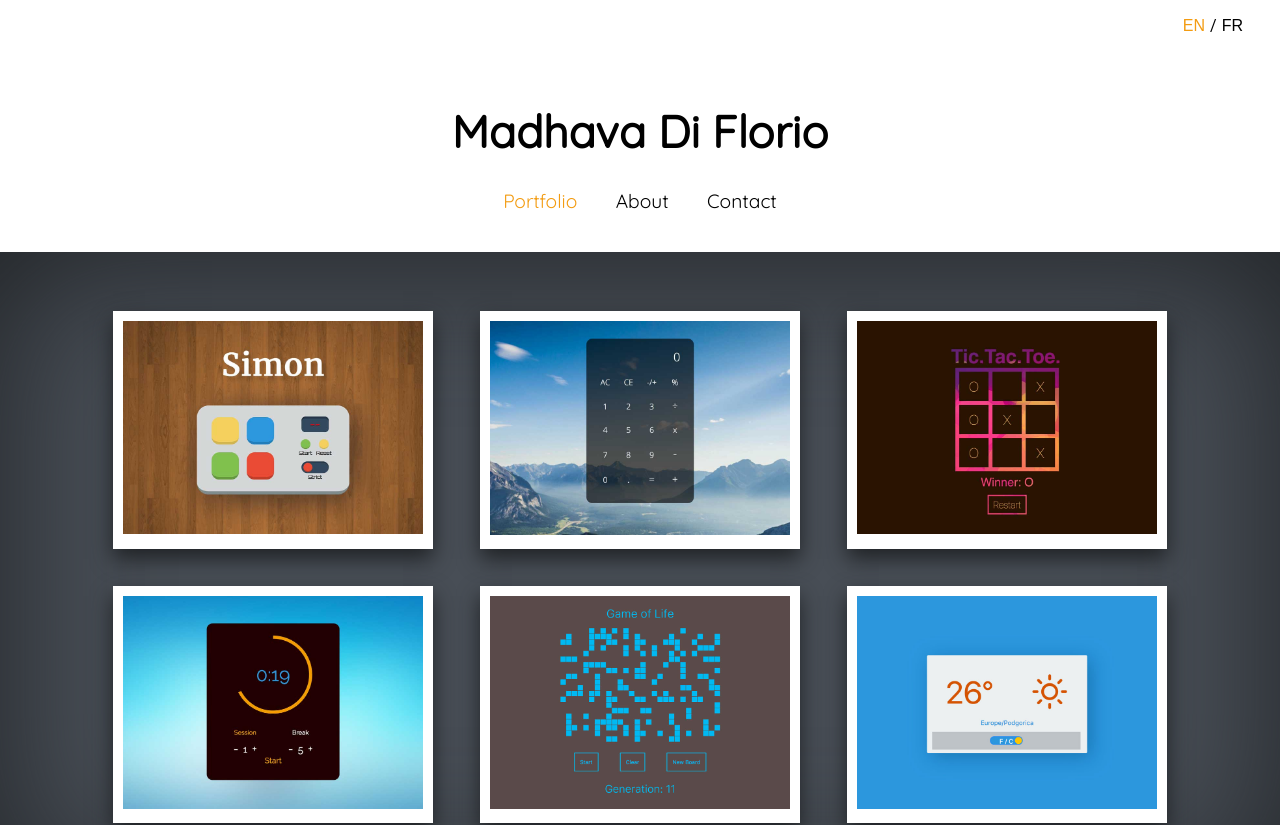
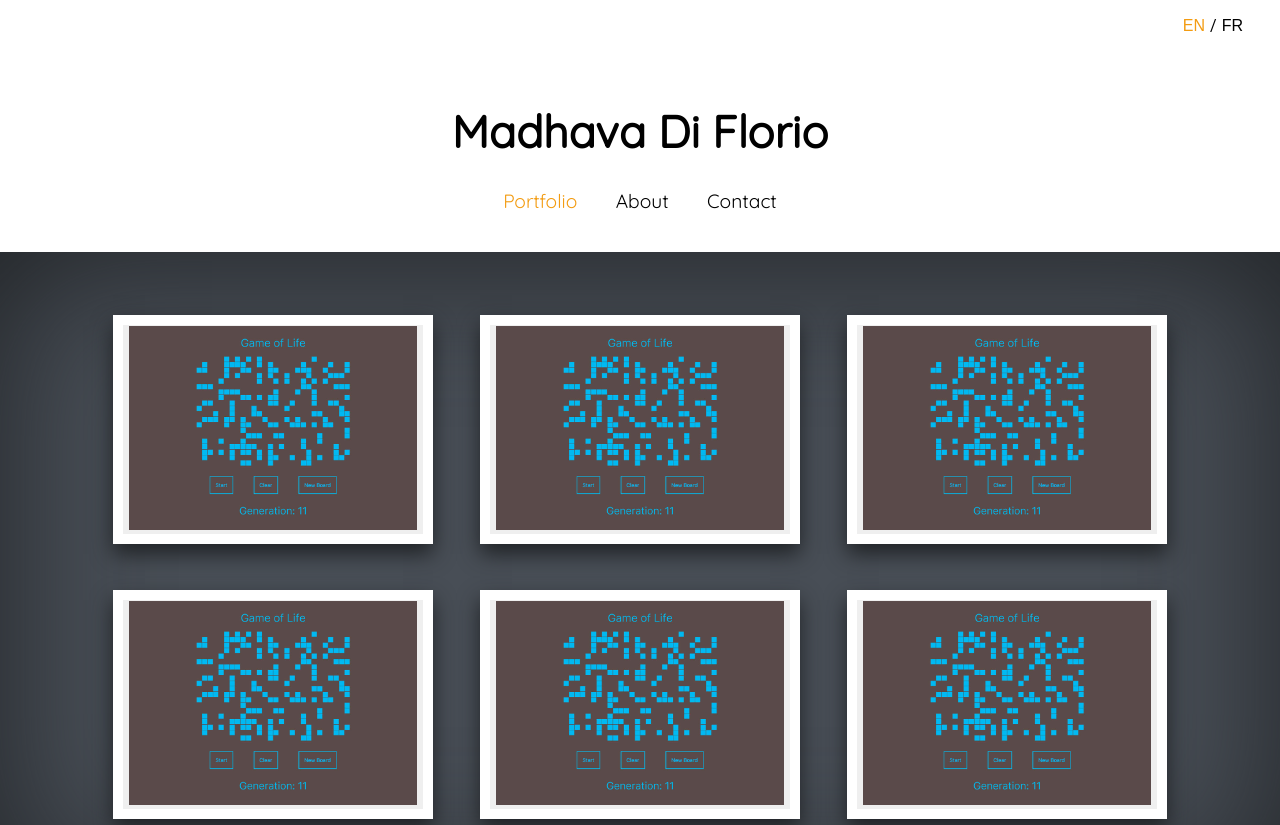
Before and after one commit to mdiflorio/portfolio, a React (Create React App) app: page / in a window 1280 px wide. Shown: the top 825 px of the page. Built offline with nearby package versions, Linux system fonts and the light colour scheme.

Commit message:
Added modal on profile item click.

```diff
--- a/package.json
+++ b/package.json
@@ -6,6 +6,7 @@
   "dependencies": {
     "react": "^16.6.1",
     "react-dom": "^16.6.1",
+    "react-responsive-modal": "^3.5.1",
     "react-router-dom": "^4.3.1",
     "react-scripts": "2.1.1"
   },
--- /dev/null
+++ b/src/content/portfolio/index.js
@@ -0,0 +1,38 @@
+export const portfolioContent = [
+  {
+    title: "Simon Game",
+    img_src: require("../../assets/gameoflife-SS.jpg"),
+    desc:
+      "Lorem ipsum dolor sit amet, consectetur adipiscing elit. In ac metus ut mi vulputate sollicitudin. Pellentesque auctor interdum pulvinar. Suspendisse vitae venenatis libero. Mauris hendrerit lacus ac ligula luctus porta. Integer accumsan ullamcorper sollicitudin. Praesent auctor urna sit amet auctor sollicitudin. Suspendisse eu nulla eleifend, euismod velit sed, cursus nibh. Duis blandit quis est eget blandit. Etiam a est ac diam placerat efficitur et ac elit. Sed ac vulputate leo. Maecenas augue elit, dignissim id enim ac, cursus luctus risus. Vestibulum luctus molestie libero, ut tristique augue porttitor eget. Donec a nisl commodo urna accumsan fermentum ac non orci. Vivamus est eros, pretium et hendrerit ac, ornare ac magna. Vivamus vitae mauris eu enim tincidunt dictum. Cras non elit vitae justo aliquam sagittis."
+  },
+  {
+    title: "ELSEWHERE",
+    img_src: require("../../assets/gameoflife-SS.jpg"),
+    desc:
+      "Lorem ipsum dolor sit amet, consectetur adipiscing elit. In ac metus ut mi vulputate sollicitudin. Pellentesque auctor interdum pulvinar. Suspendisse vitae venenatis libero. Mauris hendrerit lacus ac ligula luctus porta. Integer accumsan ullamcorper sollicitudin. Praesent auctor urna sit amet auctor sollicitudin. Suspendisse eu nulla eleifend, euismod velit sed, cursus nibh. Duis blandit quis est eget blandit. Etiam a est ac diam placerat efficitur et ac elit. Sed ac vulputate leo. Maecenas augue elit, dignissim id enim ac, cursus luctus risus. Vestibulum luctus molestie libero, ut tristique augue porttitor eget. Donec a nisl commodo urna accumsan fermentum ac non orci. Vivamus est eros, pretium et hendrerit ac, ornare ac magna. Vivamus vitae mauris eu enim tincidunt dictum. Cras non elit vitae justo aliquam sagittis."
+  },
+  {
+    title: "Play it safe",
+    img_src: require("../../assets/gameoflife-SS.jpg"),
+    desc:
+      "Lorem ipsum dolor sit amet, consectetur adipiscing elit. In ac metus ut mi vulputate sollicitudin. Pellentesque auctor interdum pulvinar. Suspendisse vitae venenatis libero. Mauris hendrerit lacus ac ligula luctus porta. Integer accumsan ullamcorper sollicitudin. Praesent auctor urna sit amet auctor sollicitudin. Suspendisse eu nulla eleifend, euismod velit sed, cursus nibh. Duis blandit quis est eget blandit. Etiam a est ac diam placerat efficitur et ac elit. Sed ac vulputate leo. Maecenas augue elit, dignissim id enim ac, cursus luctus risus. Vestibulum luctus molestie libero, ut tristique augue porttitor eget. Donec a nisl commodo urna accumsan fermentum ac non orci. Vivamus est eros, pretium et hendrerit ac, ornare ac magna. Vivamus vitae mauris eu enim tincidunt dictum. Cras non elit vitae justo aliquam sagittis."
+  },
+  {
+    title: "Simon Game",
+    img_src: require("../../assets/gameoflife-SS.jpg"),
+    desc:
+      "Lorem ipsum dolor sit amet, consectetur adipiscing elit. In ac metus ut mi vulputate sollicitudin. Pellentesque auctor interdum pulvinar. Suspendisse vitae venenatis libero. Mauris hendrerit lacus ac ligula luctus porta. Integer accumsan ullamcorper sollicitudin. Praesent auctor urna sit amet auctor sollicitudin. Suspendisse eu nulla eleifend, euismod velit sed, cursus nibh. Duis blandit quis est eget blandit. Etiam a est ac diam placerat efficitur et ac elit. Sed ac vulputate leo. Maecenas augue elit, dignissim id enim ac, cursus luctus risus. Vestibulum luctus molestie libero, ut tristique augue porttitor eget. Donec a nisl commodo urna accumsan fermentum ac non orci. Vivamus est eros, pretium et hendrerit ac, ornare ac magna. Vivamus vitae mauris eu enim tincidunt dictum. Cras non elit vitae justo aliquam sagittis."
+  },
+  {
+    title: "Simon Game",
+    img_src: require("../../assets/gameoflife-SS.jpg"),
+    desc:
+      "Lorem ipsum dolor sit amet, consectetur adipiscing elit. In ac metus ut mi vulputate sollicitudin. Pellentesque auctor interdum pulvinar. Suspendisse vitae venenatis libero. Mauris hendrerit lacus ac ligula luctus porta. Integer accumsan ullamcorper sollicitudin. Praesent auctor urna sit amet auctor sollicitudin. Suspendisse eu nulla eleifend, euismod velit sed, cursus nibh. Duis blandit quis est eget blandit. Etiam a est ac diam placerat efficitur et ac elit. Sed ac vulputate leo. Maecenas augue elit, dignissim id enim ac, cursus luctus risus. Vestibulum luctus molestie libero, ut tristique augue porttitor eget. Donec a nisl commodo urna accumsan fermentum ac non orci. Vivamus est eros, pretium et hendrerit ac, ornare ac magna. Vivamus vitae mauris eu enim tincidunt dictum. Cras non elit vitae justo aliquam sagittis."
+  },
+  {
+    title: "Simon Game",
+    img_src: require("../../assets/gameoflife-SS.jpg"),
+    desc:
+      "Lorem ipsum dolor sit amet, consectetur adipiscing elit. In ac metus ut mi vulputate sollicitudin. Pellentesque auctor interdum pulvinar. Suspendisse vitae venenatis libero. Mauris hendrerit lacus ac ligula luctus porta. Integer accumsan ullamcorper sollicitudin. Praesent auctor urna sit amet auctor sollicitudin. Suspendisse eu nulla eleifend, euismod velit sed, cursus nibh. Duis blandit quis est eget blandit. Etiam a est ac diam placerat efficitur et ac elit. Sed ac vulputate leo. Maecenas augue elit, dignissim id enim ac, cursus luctus risus. Vestibulum luctus molestie libero, ut tristique augue porttitor eget. Donec a nisl commodo urna accumsan fermentum ac non orci. Vivamus est eros, pretium et hendrerit ac, ornare ac magna. Vivamus vitae mauris eu enim tincidunt dictum. Cras non elit vitae justo aliquam sagittis."
+  }
+];
--- a/src/index.css
+++ b/src/index.css
@@ -98,6 +98,11 @@ body .portfolio .container .content-container a {
   color: #f39c12;
   text-decoration: none;
 }
+body .portfolio .container button {
+  border: none;
+  outline: none;
+  cursor: pointer;
+}
 body footer .footer {
   margin: 3% 0 5% 0;
   display: flex;
--- a/src/pages/Portfolio.js
+++ b/src/pages/Portfolio.js
@@ -1,49 +1,47 @@
 import React, { Component } from "react";
+import Modal from "react-responsive-modal";
 
-import simon_img from "../assets/simon-SS.jpg";
-import calculator_img from "../assets/calculator-SS.jpg";
-import tictactoe_img from "../assets/tictactoe-SS.jpg";
-import pomodoro_img from "../assets/pomodoro-SS.jpg";
-import gameoflife_img from "../assets/gameoflife-SS.jpg";
-import weather_img from "../assets/weatherwidget-SS.jpg";
+import { portfolioContent } from "../content/portfolio";
 
 class Portfolio extends Component {
+  state = {
+    openModal: false,
+    selectedItem: {}
+  };
+
+  onOpenModal = item => {
+    this.setState({ openModal: true, selectedItem: item });
+  };
+
+  onCloseModal = () => {
+    this.setState({ openModal: false, selectedItem: {} });
+  };
+
   render() {
     return (
       <div className="container">
-        <div className="item">
-          <a href="https://codepen.io/mierz/full/RgbaVZ/" target="_blank">
-            <img src={simon_img} />
-          </a>
-        </div>
-        <div className="item">
-          <a href="https://codepen.io/mierz/full/zwEPXp/" target="_blank">
-            <img src={calculator_img} />
-          </a>
-        </div>
-        <div className="item">
-          <a href="https://codepen.io/mierz/full/BZBymp/" target="_blank">
-            <img src={tictactoe_img} />
-          </a>
-        </div>
-        <div className="item">
-          <a href="https://codepen.io/mierz/full/qmVwRK/" target="_blank">
-            <img src={pomodoro_img} />
-          </a>
-        </div>
-        <div className="item">
-          <a href="https://codepen.io/mierz/full/bRqEPg/" target="_blank">
-            <img src={gameoflife_img} />
-          </a>
-        </div>
-        <div className="item">
-          <a href="https://codepen.io/mierz/full/YZRjBN/" target="_blank">
-            <img src={weather_img} />
-          </a>
-        </div>
+        <Modal open={this.state.openModal} onClose={this.onCloseModal} center>
+          <SelectedItemContent item={this.state.selectedItem} />
+        </Modal>
+        {portfolioContent.map(item => (
+          <div className="item">
+            <button onClick={this.onOpenModal.bind(null, item)}>
+              <img src={item.img_src} alt={item.title} />
+            </button>
+          </div>
+        ))}
       </div>
     );
   }
 }
 
+const SelectedItemContent = ({ item }) => {
+  return (
+    <div>
+      <h2>{item.title}</h2>
+      <p>{item.desc}</p>
+    </div>
+  );
+};
+
 export default Portfolio;
```
Also changed, not shown: 1 other file (tests, documents, lock files or other folders).
